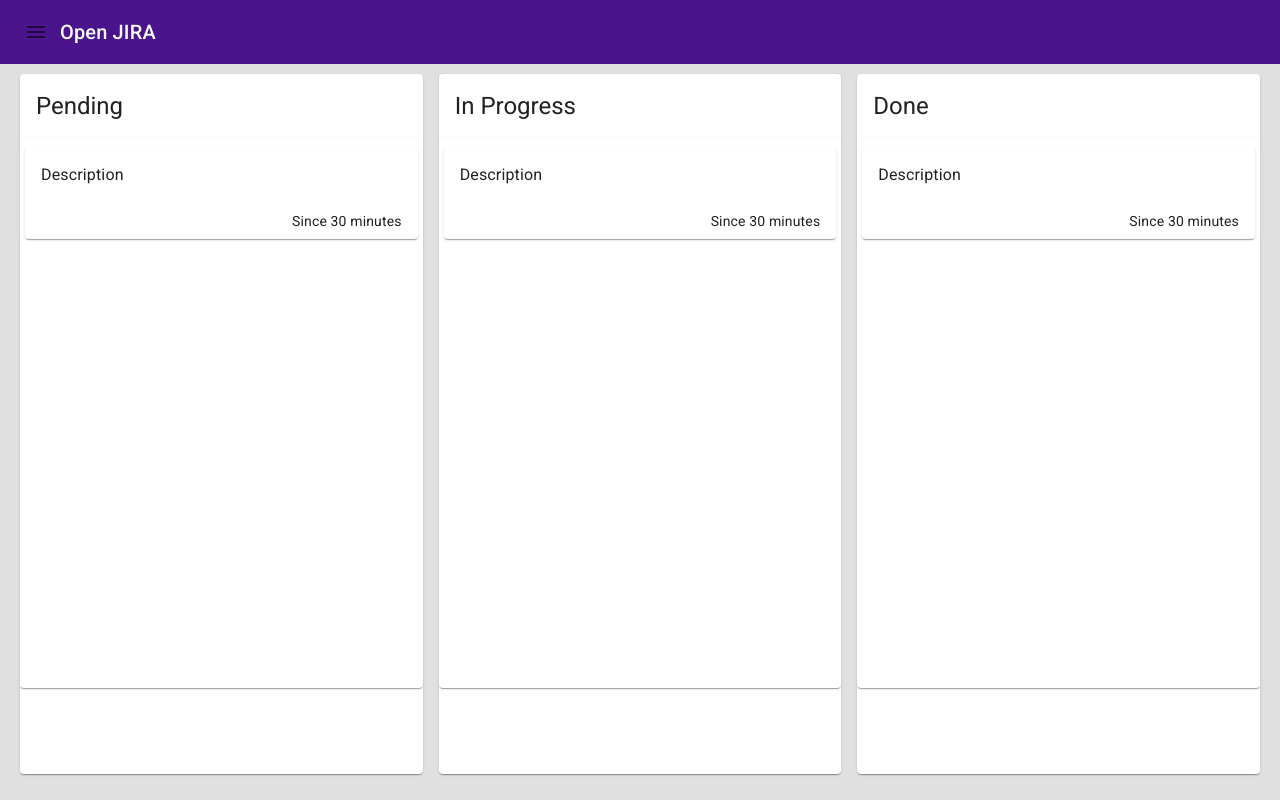
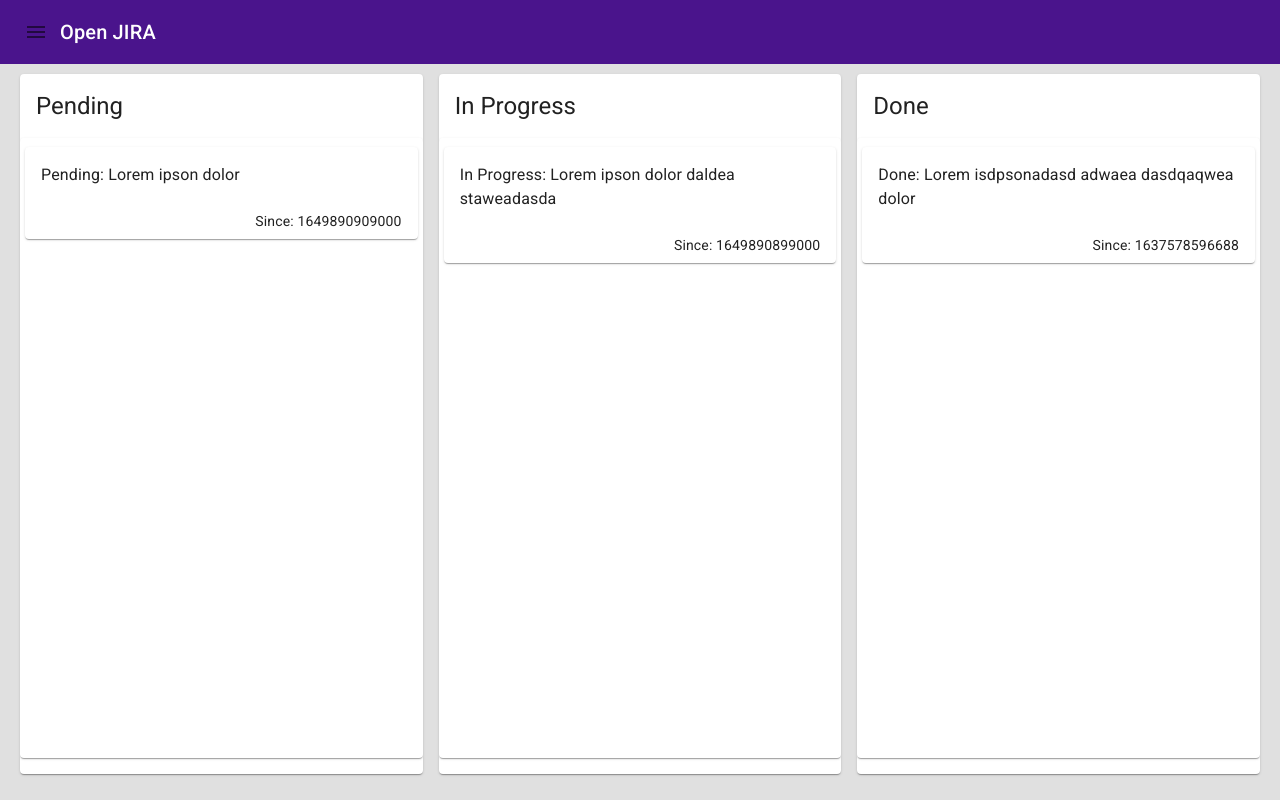
Before and after one commit to Alejoboga20/next-open-jira, a Next.js app: page / in a window 1280 px wide. Built offline with nearby package versions, Linux system fonts and the light colour scheme.

Commit message:
Filter by state

```diff
--- a/components/ui/EntryCard.tsx
+++ b/components/ui/EntryCard.tsx
@@ -1,17 +1,22 @@
 import { Card, CardActionArea, CardActions, CardContent, Typography } from '@mui/material';
+import { Entry } from '../../interfaces';
 
-export const EntryCard = () => {
+export const EntryCard = ({ entry }: EntryCardProps) => {
 	return (
 		<Card sx={{ marginBottom: 1 }}>
 			<CardActionArea>
 				<CardContent>
-					<Typography sx={{ whiteSpace: 'pre-line' }}>Description</Typography>
+					<Typography sx={{ whiteSpace: 'pre-line' }}>{entry.description}</Typography>
 				</CardContent>
 
 				<CardActions sx={{ display: 'flex', justifyContent: 'end', paddingRight: 2 }}>
-					<Typography variant='body2'>Since 30 minutes</Typography>
+					<Typography variant='body2'>Since: {entry.createdAt}</Typography>
 				</CardActions>
 			</CardActionArea>
 		</Card>
 	);
 };
+
+interface EntryCardProps {
+	entry: Entry;
+}
--- a/components/ui/EntryList.tsx
+++ b/components/ui/EntryList.tsx
@@ -1,21 +1,36 @@
+import { useContext, useMemo } from 'react';
 import { List, Paper } from '@mui/material';
+import { Status } from '../../interfaces';
 import { EntryCard } from './EntryCard';
+import { EntriesContext } from '../../context/entries/EntriesContext';
 
-export const EntryList = () => {
+export const EntryList = ({ status }: EntryListProps) => {
+	const { entries } = useContext(EntriesContext);
+	const entriesByStatus = useMemo(
+		() => entries.filter((entry) => entry.status === status),
+		[entries]
+	);
+
 	return (
 		<div>
 			<Paper
 				sx={{
-					height: 'calc(100vh - 250px)',
+					height: 'calc(100vh - 180px)',
 					/* overflow: 'scroll', */
 					backgroundColor: 'transparent',
 					padding: '1px 5px',
 				}}
 			>
 				<List sx={{ opacity: 1 }}>
-					<EntryCard />
+					{entriesByStatus.map((entry) => (
+						<EntryCard key={entry._id} entry={entry} />
+					))}
 				</List>
 			</Paper>
 		</div>
 	);
 };
+
+interface EntryListProps {
+	status: Status;
+}
--- a/context/entries/EntriesProvider.tsx
+++ b/context/entries/EntriesProvider.tsx
@@ -12,20 +12,20 @@
 	entries: [
 		{
 			_id: uuidv4(),
-			description: 'Lorem ipson dolor',
+			description: 'Pending: Lorem ipson dolor',
 			status: 'Pending',
 			createdAt: Date.now(),
 		},
 		{
 			_id: uuidv4(),
-			description: 'Lorem ipson dolor daldea staweadasda',
+			description: 'In Progress: Lorem ipson dolor daldea staweadasda',
 			status: 'In Progress',
 			createdAt: Date.now() - 10000,
 		},
 		{
 			_id: uuidv4(),
-			description: 'Lorem isdpsonadasd adwaea dasdqaqwea dolor',
-			status: 'Pending',
+			description: 'Done: Lorem isdpsonadasd adwaea dasdqaqwea dolor',
+			status: 'Done',
 			createdAt: Date.now() - 12312312312,
 		},
 	],
--- a/pages/index.tsx
+++ b/pages/index.tsx
@@ -10,19 +10,19 @@
 				<Grid item xs={12} sm={4}>
 					<Card sx={{ height: 'calc(100vh - 100px)' }}>
 						<CardHeader title='Pending' />
-						<EntryList />
+						<EntryList status='Pending' />
 					</Card>
 				</Grid>
 				<Grid item xs={12} sm={4}>
 					<Card sx={{ height: 'calc(100vh - 100px)' }}>
 						<CardHeader title='In Progress' />
-						<EntryList />
+						<EntryList status='In Progress' />
 					</Card>
 				</Grid>
 				<Grid item xs={12} sm={4}>
 					<Card sx={{ height: 'calc(100vh - 100px)' }}>
 						<CardHeader title='Done' />
-						<EntryList />
+						<EntryList status='Done' />
 					</Card>
 				</Grid>
 			</Grid>
```
